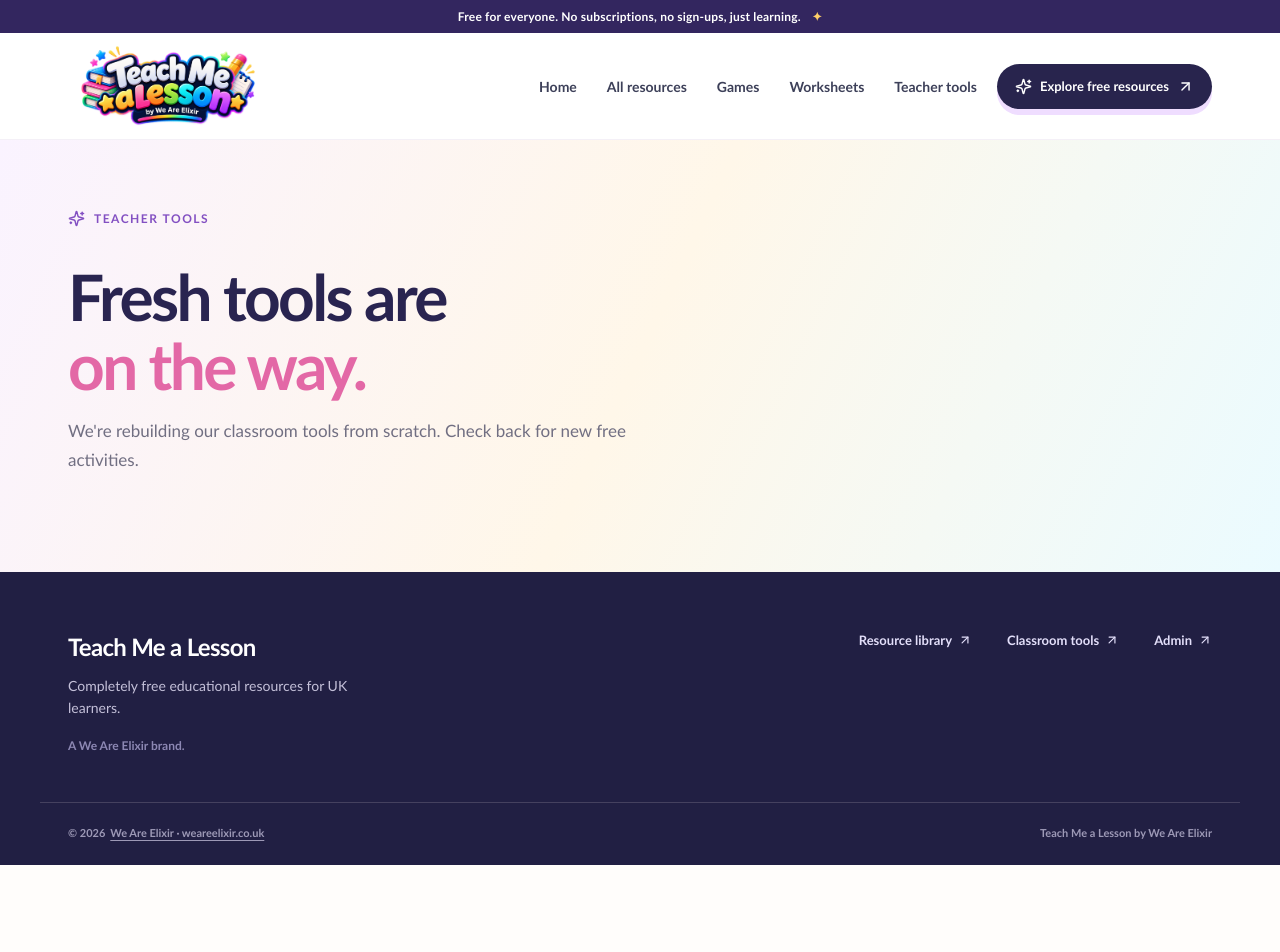
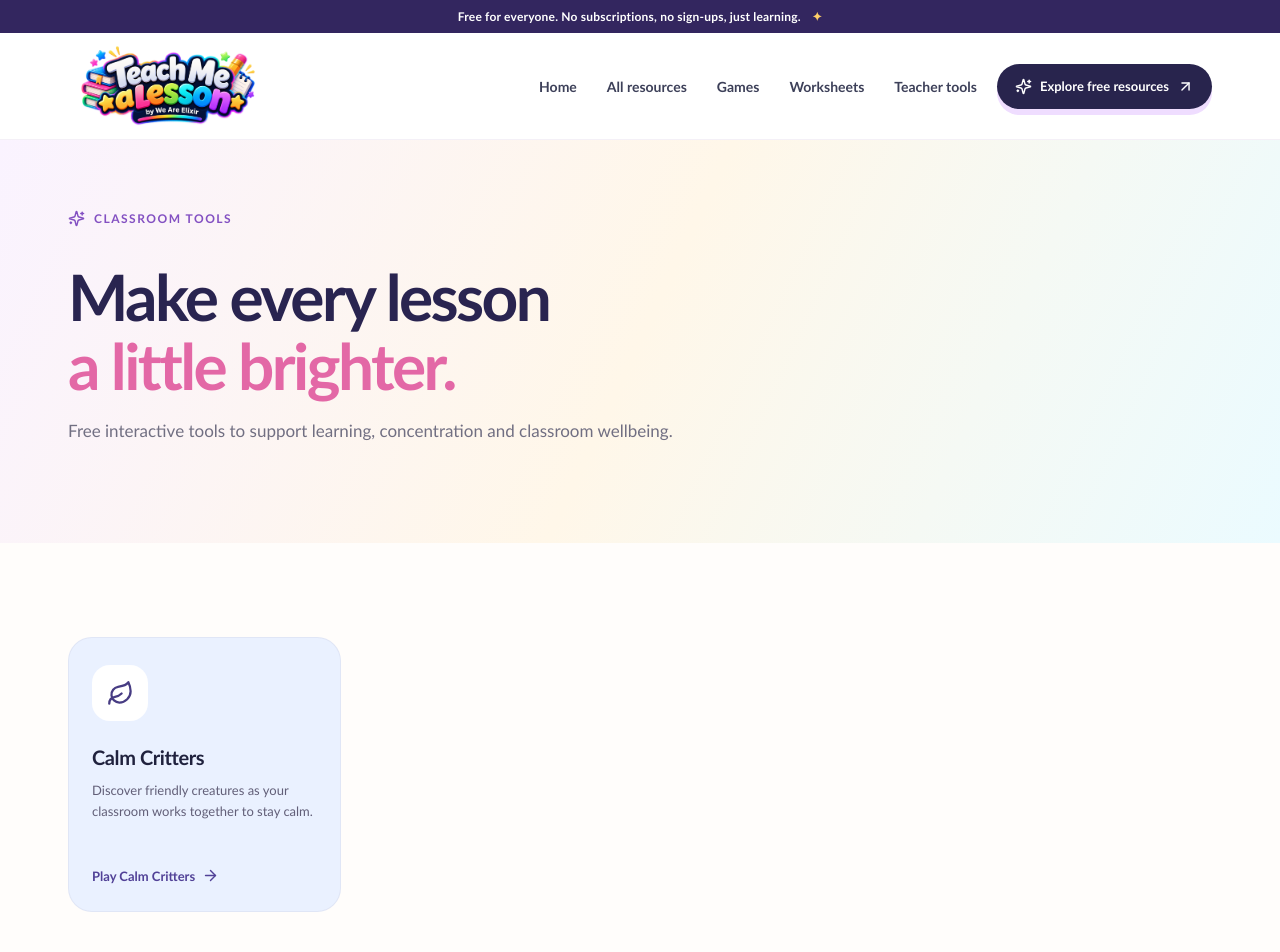
Before and after one commit to elixirentertainmentltd-cyber/teacher, a Next.js app: page /tools in a window 1280 px wide. Shown: the top 952 px of the page. Before the commit the page ends 865 px from the top, so only its background shows below. Built offline with nearby package versions, Linux system fonts and the light colour scheme.

Commit message:
Feature Calm Critters in classroom tools

```diff
--- a/app/tools/page.tsx
+++ b/app/tools/page.tsx
@@ -1,4 +1,23 @@
 import type { Metadata } from "next";
-import { Sparkles } from "lucide-react";
-export const metadata: Metadata={title:"Teacher tools",description:"Free classroom tools from Teach Me a Lesson."};
-export default function ToolsPage(){return <section className="inner-hero"><div className="container"><span className="section-kicker"><Sparkles size={17}/> TEACHER TOOLS</span><h1>Fresh tools are<br/><span>on the way.</span></h1><p>We're rebuilding our classroom tools from scratch. Check back for new free activities.</p></div></section>}
+import Link from "next/link";
+import { ArrowRight, Leaf, Sparkles } from "lucide-react";
+export const metadata: Metadata = { title: "Classroom tools", description: "Free classroom tools from Teach Me a Lesson." };
+export default function ToolsPage() {
+  return <>
+    <section className="inner-hero"><div className="container">
+      <span className="section-kicker"><Sparkles size={17} /> CLASSROOM TOOLS</span>
+      <h1>Make every lesson<br /><span>a little brighter.</span></h1>
+      <p>Free interactive tools to support learning, concentration and classroom wellbeing.</p>
+    </div></section>
+    <section className="section"><div className="container">
+      <div className="discovery-grid">
+        <Link href="/tools/calm-critters" className="discovery-card games-tile">
+          <span className="discovery-icon"><Leaf size={27} /></span>
+          <h3>Calm Critters</h3>
+          <p>Discover friendly creatures as your classroom works together to stay calm.</p>
+          <span className="discovery-action">Play Calm Critters <ArrowRight size={17} /></span>
+        </Link>
+      </div>
+    </div></section>
+  </>;
+}
```
